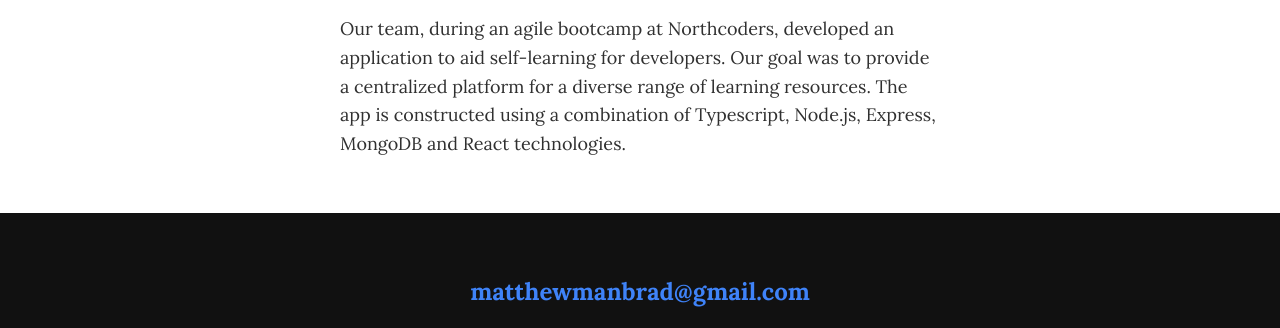
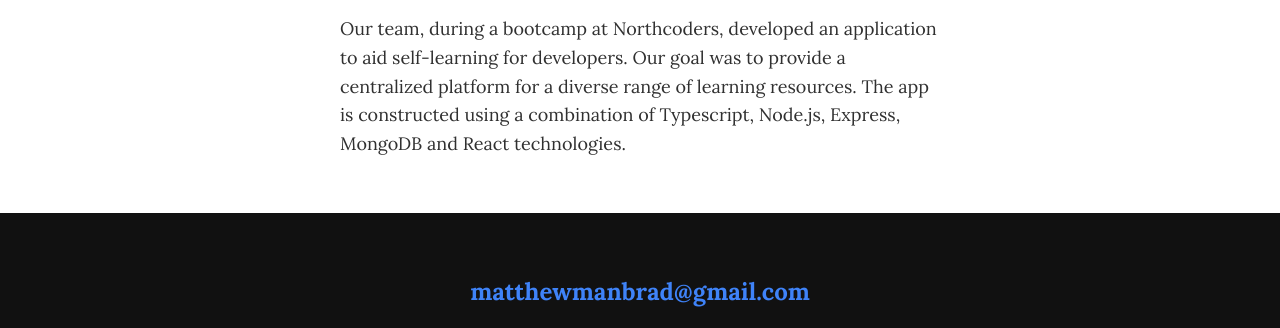
Before and after one commit to matthewmanbrad/portfolio, a website built with Vite: page portfolio-item-devcake.html in a window 1280 px wide. Shown: the part 429-757 px from the top of the page. Built offline with nearby package versions, Linux system fonts and the light colour scheme.

Commit message:
fix description for devcake project

```diff
--- a/portfolio-item-devcake.html
+++ b/portfolio-item-devcake.html
@@ -52,7 +52,7 @@
                     class="fas fa-eye"></i> Youtube demo
             </a>
         </div>
-        <p>Our team, during an agile bootcamp at Northcoders, developed an application to aid self-learning for
+        <p>Our team, during a bootcamp at Northcoders, developed an application to aid self-learning for
             developers. Our goal was to provide a centralized platform for a diverse range of learning resources. The
             app is constructed using a combination of Typescript, Node.js, Express, MongoDB and React technologies.</p>
     </div>
```
